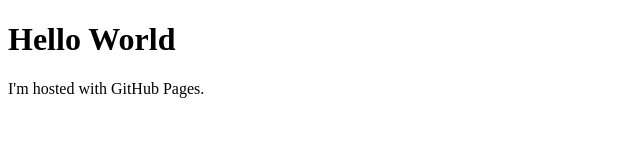
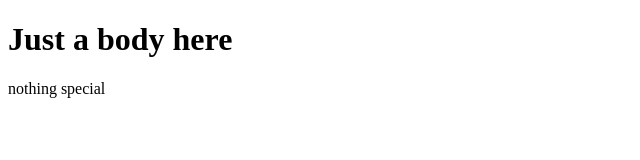
Before and after one commit to Xyloking17/Xyloking17.github.io, a plain HTML site: page index.html in a window 1280 px wide. Shown: the whole page, without its empty margins (0-640 px from the left). Drawn offline with Linux system fonts and the light colour scheme.

Commit message:
initial commit

```diff
--- a/index.html
+++ b/index.html
@@ -1,7 +1,11 @@
 <!DOCTYPE html>
-<html>
+<html lang="en" dir="ltr">
+  <head>
+    <meta charset="utf-8">
+    <title>Xyloking17</title>
+  </head>
   <body>
-      <h1>Hello World</h1>
-      <p>I'm hosted with GitHub Pages.</p>
+    <h1>Just a body here</h1>
+    <p>nothing special</p>
   </body>
 </html>
```
